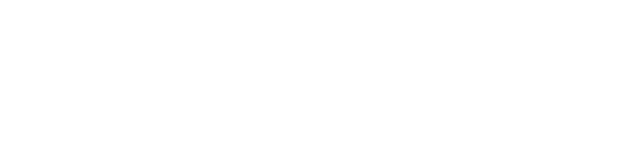
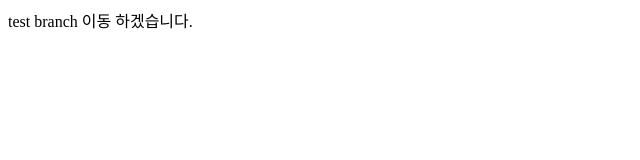
Before and after one commit to greyopera/git_test, a plain HTML site: page index.html in a window 1280 px wide. Shown: the whole page, without its empty margins (0-640 px from the left). Drawn offline with Linux system fonts and the light colour scheme.

Commit message:
'test_branch로_이동'

```diff
--- a/index.html
+++ b/index.html
@@ -5,6 +5,6 @@
     <title>Title</title>
 </head>
 <body>
-
+test branch 이동 하겠습니다.
 </body>
 </html>
```
